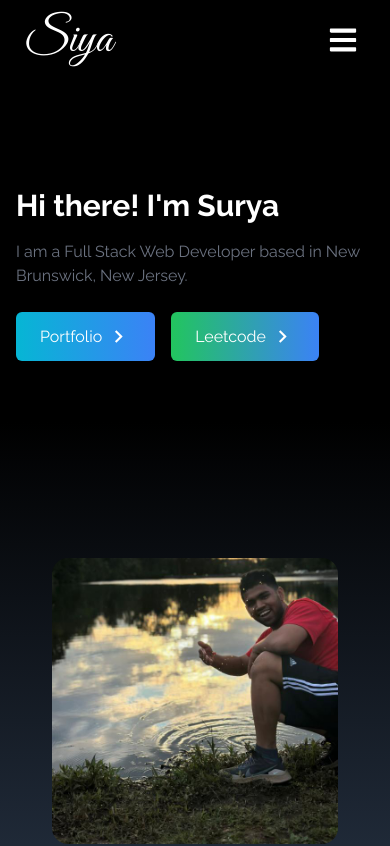
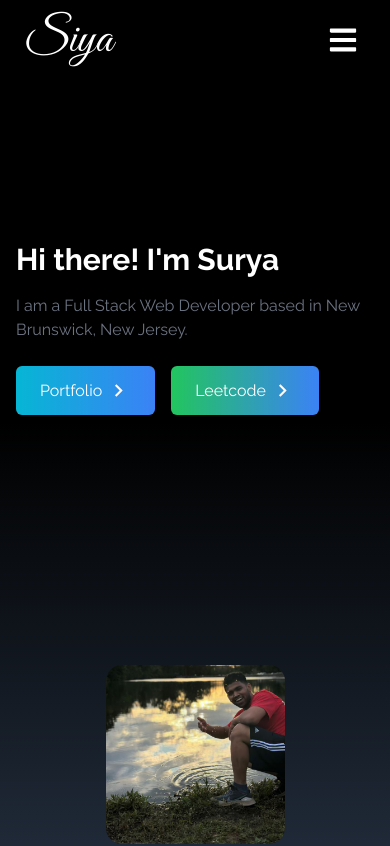
Before and after one commit to sai-surya-siva-prasad/personal-portfolio, a React (Create React App) app: page / in a window 390 px wide. Shown: the top 846 px of the page. Built offline with nearby package versions, Linux system fonts and the light colour scheme.

Commit message:
Update Home.jsx

```diff
--- a/src/components/Home.jsx
+++ b/src/components/Home.jsx
@@ -47,7 +47,7 @@ const Home = () => {
           <img
             src={heroImage}
             alt="my profile"
-            className="rounded-2xl mx-auto w-4/5 md:w-2/3"
+            className="rounded-2xl mx-auto w-1/2 md:w-2/3"
           />
         </div>
       </div>
```
